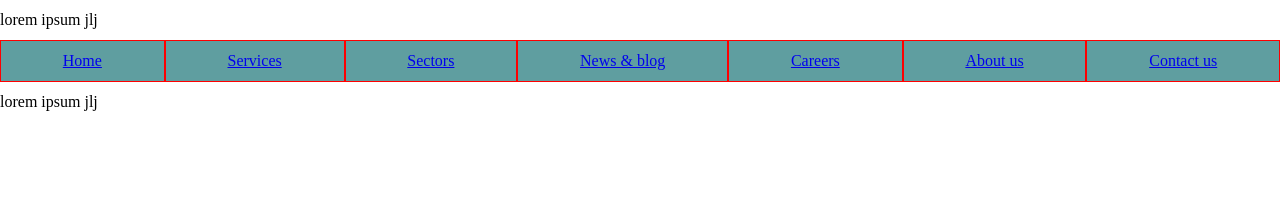
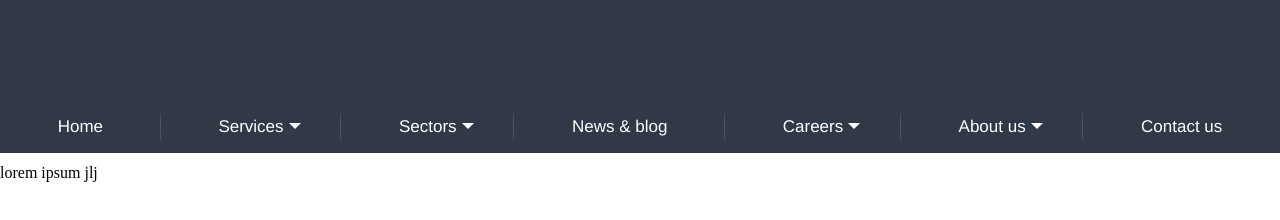
Before and after one commit to Richardinho/web-experiments, a plain HTML site: page menu-bar/index.html in a window 1280 px wide. Drawn offline with Linux system fonts and the light colour scheme.

Commit message:
styling for menu

```diff
--- a/menu-bar/business-menu.css
+++ b/menu-bar/business-menu.css
@@ -1,29 +1,51 @@
 .business-menu  {
     display : flex;
-    background : cadetblue;
+    background : #323946;
+    font-size : 17px;
     list-style : none;
     justify-content : space-between;
+    font-family :helvetica;
+}
+
+.business-menu [role=menu] a {
+    font-size : 15px;
+    text-align : left;
 }
 
 .business-menu > li {
+    position : relative;
     flex-grow : 1;
-    border : solid 1px red;
-    position : relative;
+    padding : 0 20px;
+}
+
+.business-menu > li > a {
+    padding : 18px 12px;
 }
 
 .business-menu a {
+    position : relative;
     display : block;
     text-align : center;
+    text-decoration : none;
     padding : 12px;
+    color : white;
 }
-.business-menu a:hover {
-    background : pink;
+.business-menu > li > a:hover:before {
+    content : '';
+    display : block;
+    height : 2px;
+    left : 0;
+    width : 100%;
+    background : #0038a6;
+    top : -2px;
+    position : absolute;
 }
 
 [role=menu] {
     position : absolute;
-    border : solid 2px green;
-    background : #ddd;
+    background : #0038a6;
+    min-width : 250px;
+    left : 0;
 }
 
 [role=menuitem] {
@@ -34,4 +56,56 @@
 
     left : 100%;
     top : 0;
+    min-width : 300px;
 }
+.business-menu > [aria-haspopup] > a:after {
+    content: '';
+    display: inline-block;
+    width: 0;
+    height: 0;
+    position: absolute;
+    top: 50%;
+    margin-top: -.2em;
+    margin-left: .3em;
+    /* right: 0; */
+    /* border-bottom: solid 20px green; */
+    border-right: solid .4em transparent;
+    border-top: solid .4em white;
+    border-left: solid .4em transparent;
+}
+
+.business-menu > [role=menuitem]:before {
+  position: absolute;
+  content: "";
+  width: 1px;
+  height: 30px;
+  right: 0;
+  top: calc(50% - 15px);
+  border-radius: 50%;
+  background: #fff;
+  opacity: .15;
+}
+.business-menu > [role=menuitem]:last-child:before {
+    content : none;
+}
+.business-menu > [role=menuitem] > [role=menu] > [role=menuitem] {
+    padding-right : 40px;
+}
+.business-menu > [role=menuitem] > [role=menu] > [role=menuitem][aria-haspopup=true]:before {
+   content : '';
+   display : inline-block;
+   position : absolute;
+   top : 50%;
+   margin-top : -.5em;
+   right : .5em;
+   border-left : solid .5em white;
+   border-bottom : solid .5em transparent;
+   border-top : solid .5em transparent;
+
+}
+
+.banner {
+    height : 100px;
+    margin : 0;
+    background : #323946;
+}
--- a/menu-bar/index.html
+++ b/menu-bar/index.html
@@ -14,22 +14,21 @@
 
         [aria-expanded=true] > [role=menu] {
             display : inline-block;
-
         }
 
         p {
             margin: 12px 0;
         }
 
-
     </style>
 
 </head>
 <body>
 
-    <p tabindex="0">
-        lorem ipsum jlj
-    </p>
+
+
+    <div class='banner' tabindex="0"></div>
+
     <ul class="business-menu" id="my-menu" role="menubar" data-orientation="horizontal">
         <li role="menuitem">
             <a href="/">Home</a></li>
```
